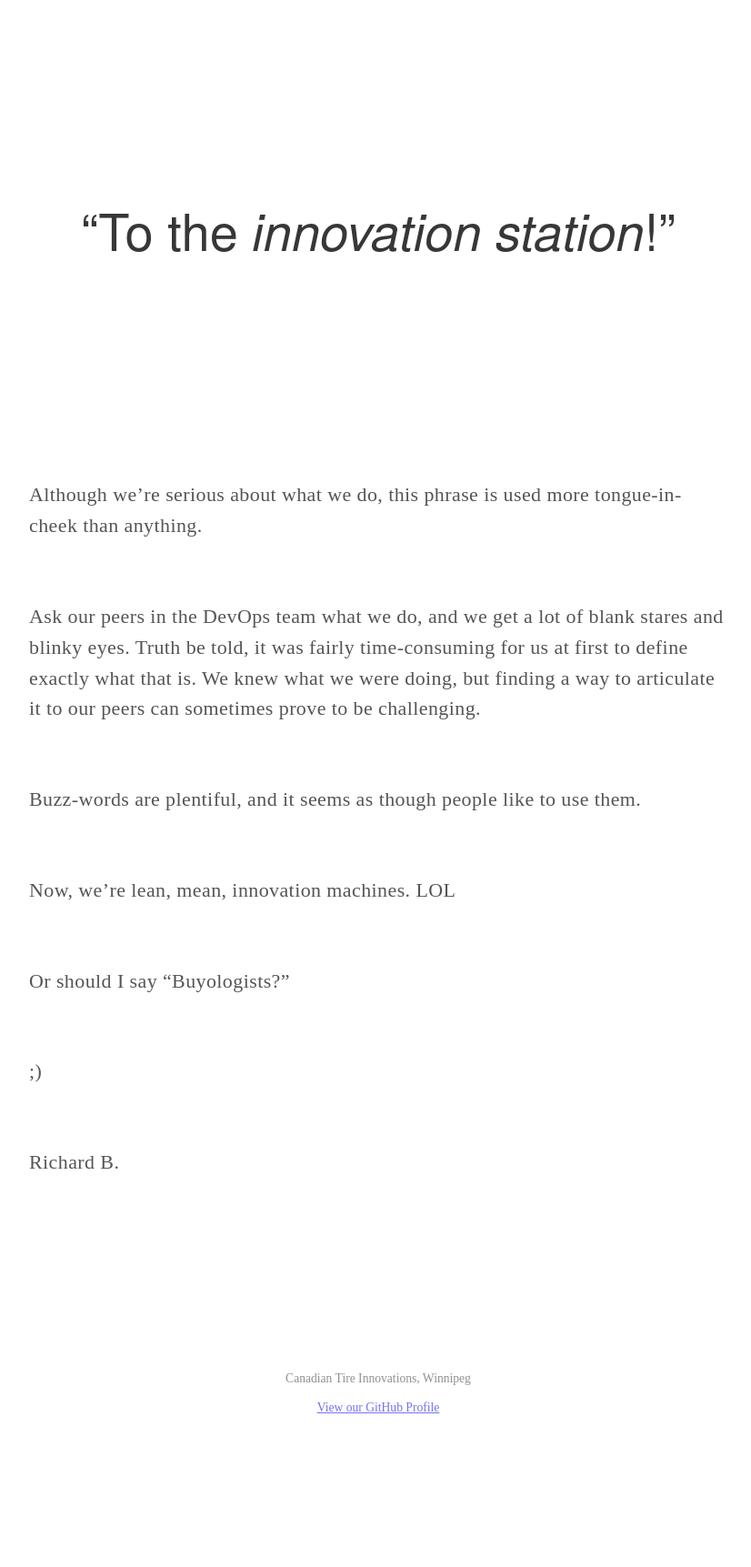
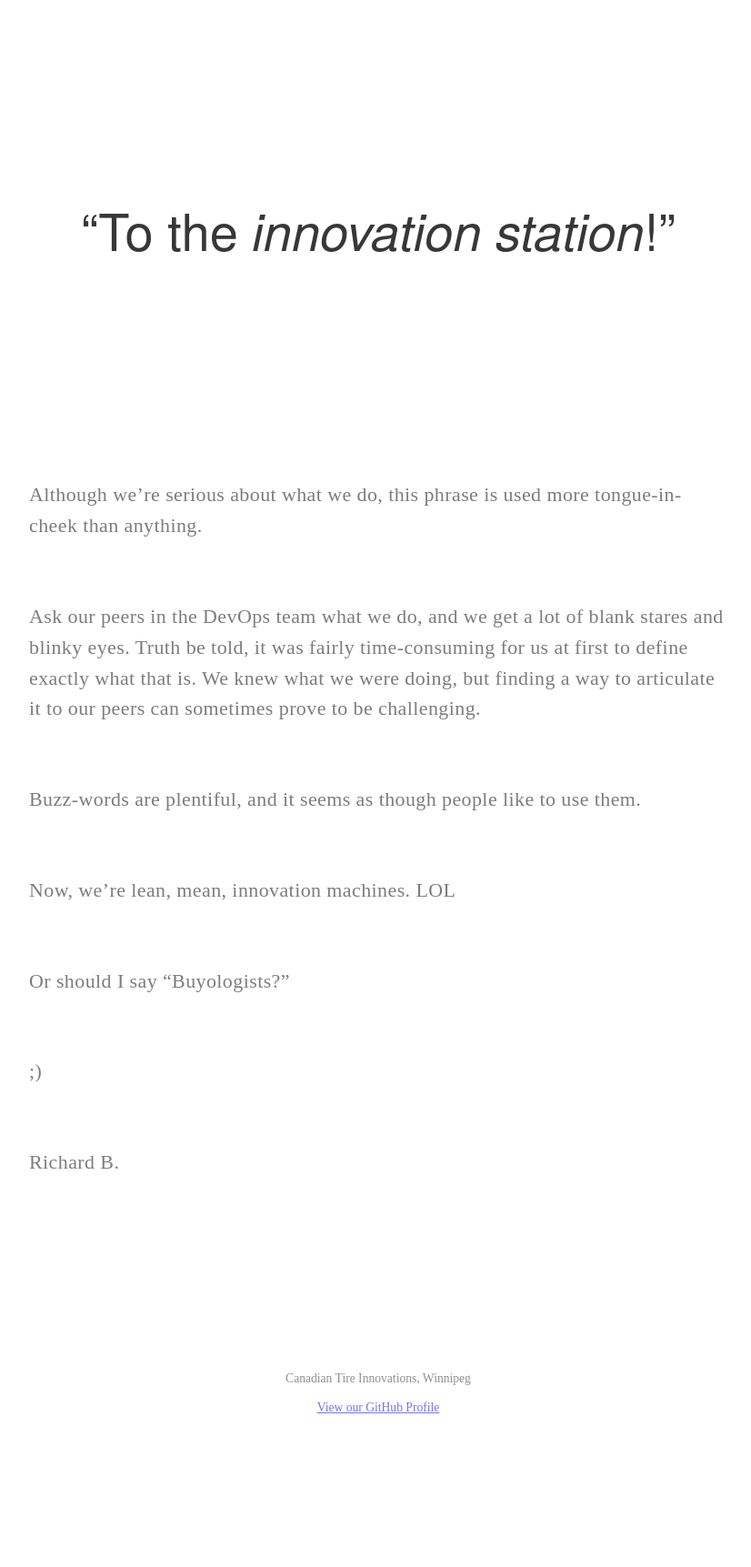
Before and after one commit to CTi-Winnipeg/cti-winnipeg.github.io, a Jekyll site: the page built from _posts/2015-01-21-first-post.md, in a window 1280 px wide. Shown: the whole page at 91% size, without its empty margins (224-1050 px from the left). Built offline with Jekyll 4.4.1, drawn with Linux system fonts in a browser that asks for light colours.

Commit message:
P hover styles

```diff
--- a/stylesheets/styles.css
+++ b/stylesheets/styles.css
@@ -108,8 +108,9 @@
   -ms-transition: opacity 300ms ease-in-out;
   -o-transition: opacity 300ms ease-in-out;
   transition: opacity 300ms ease-in-out;
-  opacity: 0.85;
+  opacity: 0.65;
 }
 article.post > p:hover {
   opacity: 1;
+  border-left: 0.1em solid #e5e5e5;
 }
```
